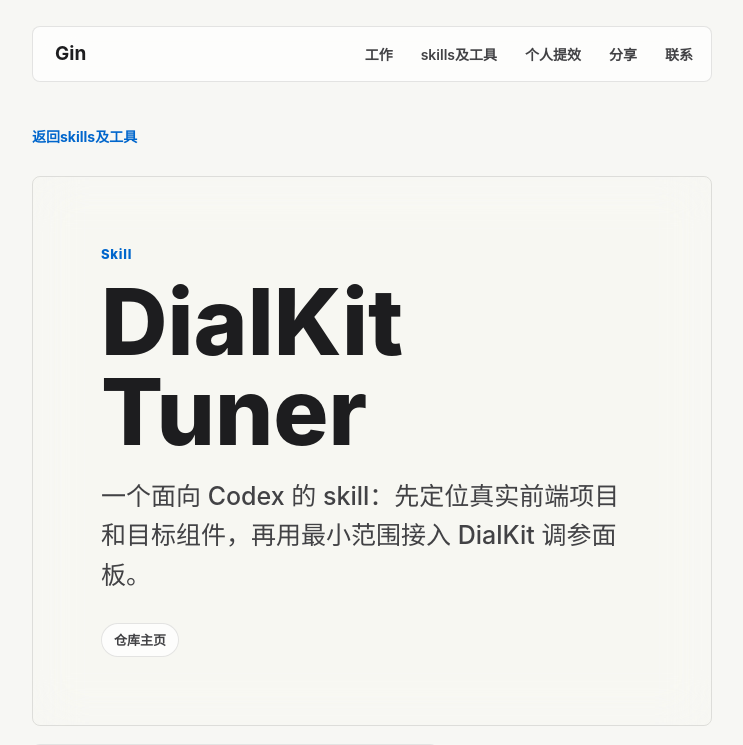
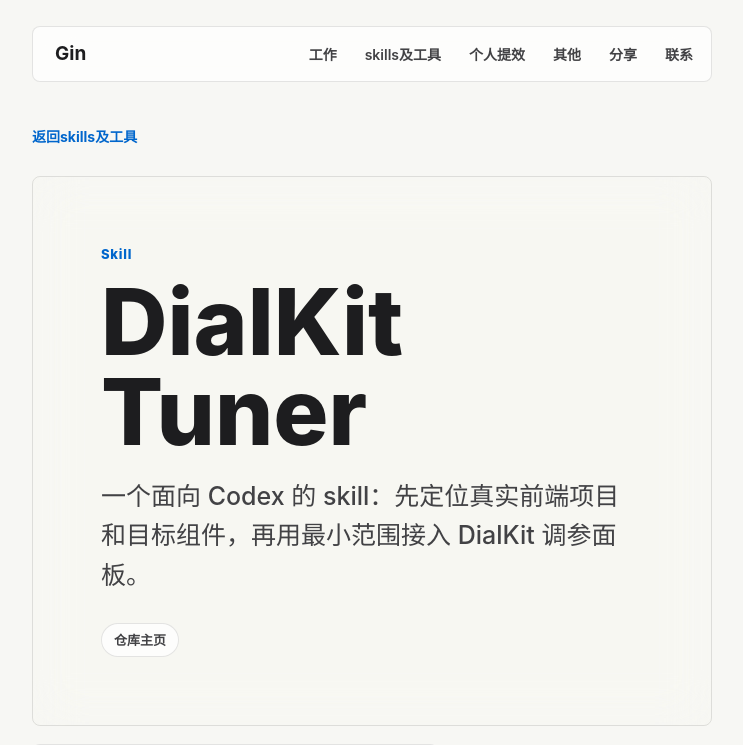
Before and after one commit to yxqhuqin222-star/gin-projects-share, a Next.js app: page /product/dialkit-tuner in a window 1280 px wide. Shown: the top 745 px of the page, without its empty margins (268-1011 px from the left). Built offline with nearby package versions, Linux system fonts and the light colour scheme.

Commit message:
Add lightweight other links module

```diff
--- a/app/admin/admin-client.tsx
+++ b/app/admin/admin-client.tsx
@@ -1,10 +1,10 @@
 "use client";
 
 import { useEffect, useMemo, useState, type ChangeEvent, type ReactNode } from "react";
-import { projectCategories, type ContactLink, type ManagedProject, type Share, type SiteContent } from "../site-data";
+import { projectCategories, type ContactLink, type ManagedProject, type OtherLink, type Share, type SiteContent } from "../site-data";
 
-type Section = "projects" | "shares" | "contacts";
-const emptyContent: SiteContent = { projects: [], shares: [], contactLinks: [] };
+type Section = "projects" | "shares" | "others" | "contacts";
+const emptyContent: SiteContent = { projects: [], shares: [], otherLinks: [], contactLinks: [] };
 
 function localId(prefix: string) {
   return `${prefix}-${Date.now().toString(36)}-${Math.random().toString(36).slice(2, 7)}`;
@@ -38,6 +38,7 @@
   const selected = useMemo(() => {
     if (section === "projects") return content.projects[selectedIndex];
     if (section === "shares") return content.shares[selectedIndex];
+    if (section === "others") return content.otherLinks[selectedIndex];
     return content.contactLinks[selectedIndex];
   }, [content, section, selectedIndex]);
 
@@ -92,12 +93,17 @@
   function updateContact(patch: Partial<ContactLink>) {
     setContent((current) => ({ ...current, contactLinks: current.contactLinks.map((item, index) => index === selectedIndex ? { ...item, ...patch } : item) })); setDirty(true);
   }
+  function updateOtherLink(patch: Partial<OtherLink>) {
+    setContent((current) => ({ ...current, otherLinks: current.otherLinks.map((item, index) => index === selectedIndex ? { ...item, ...patch } : item) })); setDirty(true);
+  }
 
   function addEntry() {
     if (section === "projects") {
       setContent((current) => ({ ...current, projects: [...current.projects, { id: localId("project"), slug: "new-project", title: "新项目", githubUrl: "https://github.com/", categoryId: projectCategories[0].id, status: "", monogram: "项目", summary: "请填写项目摘要。", intro: "请填写项目介绍。", paragraphs: ["请填写可核验的项目说明。"], isPublished: false }] })); setSelectedIndex(content.projects.length);
     } else if (section === "shares") {
       setContent((current) => ({ ...current, shares: [...current.shares, { id: localId("share"), title: "新分享", group: "Notes", summary: "请填写分享说明。" }] })); setSelectedIndex(content.shares.length);
+    } else if (section === "others") {
+      setContent((current) => ({ ...current, otherLinks: [...current.otherLinks, { id: localId("other"), title: "新入口", summary: "请填写入口说明。", href: "https://" }] })); setSelectedIndex(content.otherLinks.length);
     } else {
       setContent((current) => ({ ...current, contactLinks: [...current.contactLinks, { id: localId("contact"), label: "新联系方式", value: "", href: "mailto:" }] })); setSelectedIndex(content.contactLinks.length);
     }
@@ -107,6 +113,7 @@
   function removeEntry() {
     if (section === "projects") return;
     if (section === "shares") setContent((current) => ({ ...current, shares: current.shares.filter((_, index) => index !== selectedIndex) }));
+    else if (section === "others") setContent((current) => ({ ...current, otherLinks: current.otherLinks.filter((_, index) => index !== selectedIndex) }));
     else setContent((current) => ({ ...current, contactLinks: current.contactLinks.filter((_, index) => index !== selectedIndex) }));
     setSelectedIndex((current) => Math.max(0, current - 1));
     setDirty(true);
@@ -114,27 +121,29 @@
   function reorder(direction: -1 | 1) {
     if (section === "projects") setContent((current) => ({ ...current, projects: move(current.projects, selectedIndex, direction) }));
     if (section === "shares") setContent((current) => ({ ...current, shares: move(current.shares, selectedIndex, direction) }));
+    if (section === "others") setContent((current) => ({ ...current, otherLinks: move(current.otherLinks, selectedIndex, direction) }));
     if (section === "contacts") setContent((current) => ({ ...current, contactLinks: move(current.contactLinks, selectedIndex, direction) }));
     setSelectedIndex((current) => current + direction); setDirty(true);
   }
 
-  if (!authenticated) return <section className="admin-login" aria-labelledby="admin-title"><p className="eyebrow">Private content studio</p><h1 id="admin-title">管理站点内容。</h1><p>登录后可维护项目、分享与联系方式。保存后公开页面会即时更新。</p><form onSubmit={login}><Field label="管理密码"><input autoComplete="current-password" type="password" value={password} onChange={(event) => setPassword(event.target.value)} /></Field><button className="button primary" type="submit">登录</button></form>{issues.length ? <p className="admin-message error">{issues[0]}</p> : null}</section>;
+  if (!authenticated) return <section className="admin-login" aria-labelledby="admin-title"><p className="eyebrow">Private content studio</p><h1 id="admin-title">管理站点内容。</h1><p>登录后可维护项目、分享、其他入口与联系方式。保存后公开页面会即时更新。</p><form onSubmit={login}><Field label="管理密码"><input autoComplete="current-password" type="password" value={password} onChange={(event) => setPassword(event.target.value)} /></Field><button className="button primary" type="submit">登录</button></form>{issues.length ? <p className="admin-message error">{issues[0]}</p> : null}</section>;
 
-  const entries = section === "projects" ? content.projects : section === "shares" ? content.shares : content.contactLinks;
-  const entryName = (entry: ManagedProject | Share | ContactLink) => "slug" in entry ? entry.title : "group" in entry ? entry.title : entry.label;
+  const entries = section === "projects" ? content.projects : section === "shares" ? content.shares : section === "others" ? content.otherLinks : content.contactLinks;
+  const entryName = (entry: ManagedProject | Share | OtherLink | ContactLink) => "slug" in entry || "summary" in entry ? entry.title : "group" in entry ? entry.title : entry.label;
   const onText = (key: string) => (event: ChangeEvent<HTMLInputElement | HTMLTextAreaElement>) => {
     const value = event.target.value;
     if (section === "projects") updateProject({ [key]: value } as Partial<ManagedProject>);
     if (section === "shares") updateShare({ [key]: value } as Partial<Share>);
+    if (section === "others") updateOtherLink({ [key]: value } as Partial<OtherLink>);
     if (section === "contacts") updateContact({ [key]: value } as Partial<ContactLink>);
   };
 
   return <section className="admin-studio" aria-labelledby="admin-title">
     <div className="admin-studio-header"><div><p className="eyebrow">Private content studio</p><h1 id="admin-title">内容管理</h1></div><div className="admin-header-actions"><span>{dirty ? "有未保存改动" : "已同步"}</span><button type="button" className="text-button" onClick={logout}>退出登录</button></div></div>
     {loading ? <p className="admin-message">正在读取内容…</p> : <div className="admin-grid">
-      <aside className="admin-list" aria-label="内容条目"><div className="admin-sections">{(["projects", "shares", "contacts"] as Section[]).map((item) => <button key={item} type="button" className={section === item ? "active" : ""} onClick={() => { setSection(item); setSelectedIndex(0); }}>{item === "projects" ? "项目" : item === "shares" ? "分享" : "联系"}</button>)}</div><div className="admin-list-actions"><button type="button" onClick={addEntry}>新增</button><button type="button" disabled={selectedIndex === 0} onClick={() => reorder(-1)}>上移</button><button type="button" disabled={selectedIndex >= entries.length - 1} onClick={() => reorder(1)}>下移</button>{section !== "projects" ? <button type="button" className="danger" onClick={removeEntry}>删除</button> : null}</div><div className="admin-entry-list">{entries.map((entry, index) => <button type="button" key={entry.id} className={selectedIndex === index ? "active" : ""} onClick={() => setSelectedIndex(index)}>{entryName(entry)}</button>)}</div></aside>
-      <div className="admin-editor">{section === "projects" && selected ? <ProjectEditor project={selected as ManagedProject} onText={onText} updateProject={updateProject} /> : null}{section === "shares" && selected ? <ShareEditor share={selected as Share} onText={onText} /> : null}{section === "contacts" && selected ? <ContactEditor contact={selected as ContactLink} onText={onText} /> : null}{!selected ? <p className="admin-empty">选择或新增一条内容开始编辑。</p> : null}</div>
-      <aside className="admin-preview" aria-label="保存与预览"><p className="eyebrow">Publish check</p><h2>{dirty ? "改动尚未公开" : "内容已保存"}</h2><p>保存会一次性更新项目、分享和联系方式。字段有误时不会写入数据库。</p>{section === "projects" && selected && "slug" in selected ? <a href={`/product/${selected.slug}`} target="_blank" rel="noreferrer">打开项目公开页 ↗</a> : <a href="/" target="_blank" rel="noreferrer">打开首页 ↗</a>}<button type="button" className="button primary" disabled={!dirty || saving} onClick={save}>{saving ? "保存中…" : "保存并发布"}</button>{notice ? <p className="admin-message success">{notice}</p> : null}{issues.length ? <ul className="admin-message error">{issues.map((issue) => <li key={issue}>{issue}</li>)}</ul> : null}</aside>
+      <aside className="admin-list" aria-label="内容条目"><div className="admin-sections">{(["projects", "shares", "others", "contacts"] as Section[]).map((item) => <button key={item} type="button" className={section === item ? "active" : ""} onClick={() => { setSection(item); setSelectedIndex(0); }}>{item === "projects" ? "项目" : item === "shares" ? "分享" : item === "others" ? "其他" : "联系"}</button>)}</div><div className="admin-list-actions"><button type="button" onClick={addEntry}>新增</button><button type="button" disabled={selectedIndex === 0} onClick={() => reorder(-1)}>上移</button><button type="button" disabled={selectedIndex >= entries.length - 1} onClick={() => reorder(1)}>下移</button>{section !== "projects" ? <button type="button" className="danger" onClick={removeEntry}>删除</button> : null}</div><div className="admin-entry-list">{entries.map((entry, index) => <button type="button" key={entry.id} className={selectedIndex === index ? "active" : ""} onClick={() => setSelectedIndex(index)}>{entryName(entry)}</button>)}</div></aside>
+      <div className="admin-editor">{section === "projects" && selected ? <ProjectEditor project={selected as ManagedProject} onText={onText} updateProject={updateProject} /> : null}{section === "shares" && selected ? <ShareEditor share={selected as Share} onText={onText} /> : null}{section === "others" && selected ? <OtherLinkEditor link={selected as OtherLink} onText={onText} /> : null}{section === "contacts" && selected ? <ContactEditor contact={selected as ContactLink} onText={onText} /> : null}{!selected ? <p className="admin-empty">选择或新增一条内容开始编辑。</p> : null}</div>
+      <aside className="admin-preview" aria-label="保存与预览"><p className="eyebrow">Publish check</p><h2>{dirty ? "改动尚未公开" : "内容已保存"}</h2><p>保存会一次性更新项目、分享、其他入口和联系方式。字段有误时不会写入数据库。</p>{section === "projects" && selected && "slug" in selected ? <a href={`/product/${selected.slug}`} target="_blank" rel="noreferrer">打开项目公开页 ↗</a> : <a href="/" target="_blank" rel="noreferrer">打开首页 ↗</a>}<button type="button" className="button primary" disabled={!dirty || saving} onClick={save}>{saving ? "保存中…" : "保存并发布"}</button>{notice ? <p className="admin-message success">{notice}</p> : null}{issues.length ? <ul className="admin-message error">{issues.map((issue) => <li key={issue}>{issue}</li>)}</ul> : null}</aside>
     </div>}
   </section>;
 }
@@ -147,6 +156,10 @@
   return <><div className="admin-editor-heading"><div><p className="eyebrow">Share</p><h2>{share.title}</h2></div></div><div className="admin-fields"><Field label="标题"><input value={share.title} onChange={onText("title")} /></Field><Field label="分组"><input value={share.group} onChange={onText("group")} /></Field><Field label="摘要"><textarea value={share.summary} onChange={onText("summary")} /></Field></div></>;
 }
 
+function OtherLinkEditor({ link, onText }: { link: OtherLink; onText: (key: string) => (event: ChangeEvent<HTMLInputElement | HTMLTextAreaElement>) => void }) {
+  return <><div className="admin-editor-heading"><div><p className="eyebrow">Other</p><h2>{link.title}</h2></div></div><div className="admin-fields"><Field label="名称"><input value={link.title} onChange={onText("title")} /></Field><Field label="简单说明"><textarea value={link.summary} onChange={onText("summary")} /></Field><Field label="跳转链接"><input inputMode="url" value={link.href} onChange={onText("href")} /></Field></div></>;
+}
+
 function ContactEditor({ contact, onText }: { contact: ContactLink; onText: (key: string) => (event: ChangeEvent<HTMLInputElement | HTMLTextAreaElement>) => void }) {
   return <><div className="admin-editor-heading"><div><p className="eyebrow">Contact</p><h2>{contact.label}</h2></div></div><div className="admin-fields"><Field label="标签"><input value={contact.label} onChange={onText("label")} /></Field><Field label="显示内容"><input value={contact.value} onChange={onText("value")} /></Field><Field label="链接"><input value={contact.href} onChange={onText("href")} /></Field></div></>;
 }
--- a/app/content-schema.ts
+++ b/app/content-schema.ts
@@ -1,6 +1,7 @@
 import {
   type ContactLink,
   type ManagedProject,
+  type OtherLink,
   type ProjectCategoryId,
   projectCategories,
   type Share,
@@ -16,6 +17,7 @@
 const MAX_PROJECTS = 100;
 const MAX_SHARES = 100;
 const MAX_CONTACTS = 30;
+const MAX_OTHER_LINKS = 100;
 const categoryIds = new Set<string>(projectCategories.map((item) => item.id));
 
 function text(
@@ -149,6 +151,22 @@
   };
 }
 
+function validateOtherLink(value: unknown, index: number, issues: string[]): OtherLink | null {
+  if (!value || typeof value !== "object") {
+    issues.push(`第${index + 1}条其他内容格式不正确。`);
+    return null;
+  }
+  const input = value as Record<string, unknown>;
+  const id = text(input.id, `其他内容 ${index + 1} ID`, issues, { max: 80 });
+  if (id && !ID_PATTERN.test(id)) issues.push(`其他内容 ${index + 1} ID格式无效。`);
+  return {
+    id,
+    title: text(input.title, `其他内容 ${index + 1}名称`, issues, { max: 140 }),
+    summary: text(input.summary, `其他内容 ${index + 1}说明`, issues, { max: 500 }),
+    href: safeUrl(input.href, `其他内容 ${index + 1}链接`, issues, { required: true }) ?? "",
+  };
+}
+
 function duplicateIssues(values: string[], label: string, issues: string[]) {
   const seen = new Set<string>();
   for (const value of values) {
@@ -170,11 +188,15 @@
   const contactLinks = array(input.contactLinks, "联系方式", issues, MAX_CONTACTS)
     .map((contact, index) => validateContact(contact, index, issues))
     .filter((contact): contact is ContactLink => Boolean(contact));
+  const otherLinks = array(input.otherLinks ?? [], "其他内容", issues, MAX_OTHER_LINKS)
+    .map((link, index) => validateOtherLink(link, index, issues))
+    .filter((link): link is OtherLink => Boolean(link));
 
   duplicateIssues(projects.map((project) => project.slug), "项目 slug", issues);
   duplicateIssues(projects.map((project) => project.id), "项目 ID", issues);
   duplicateIssues(shares.map((share) => share.id), "分享 ID", issues);
   duplicateIssues(contactLinks.map((contact) => contact.id), "联系方式 ID", issues);
+  duplicateIssues(otherLinks.map((link) => link.id), "其他内容 ID", issues);
 
-  return issues.length ? { ok: false, issues } : { ok: true, data: { projects, shares, contactLinks } };
+  return issues.length ? { ok: false, issues } : { ok: true, data: { projects, shares, contactLinks, otherLinks } };
 }
--- a/app/globals.css
+++ b/app/globals.css
@@ -2951,8 +2951,14 @@
 
   .detail-summary,
   .share-list,
-  .contact-list {
+  .contact-list,
+  .other-link-list {
     grid-template-columns: 1fr;
+  }
+
+  .other-link-list a {
+    grid-template-columns: 1fr;
+    gap: 10px;
   }
 
   .error-page-shell {
@@ -3508,6 +3514,54 @@
   line-height: 1.68;
 }
 
+.other-link-list {
+  display: grid;
+  margin-top: 28px;
+  border-top: 1px solid var(--line);
+}
+
+.other-link-list a {
+  display: grid;
+  grid-template-columns: minmax(0, 1fr) auto;
+  align-items: center;
+  gap: 24px;
+  border-bottom: 1px solid var(--line);
+  padding: 22px 4px;
+  color: inherit;
+  transition: background 180ms var(--ease);
+}
+
+.other-link-list a:hover,
+.other-link-list a:focus-visible {
+  background: linear-gradient(90deg, transparent, rgba(19, 95, 195, 0.07));
+}
+
+.other-link-list span {
+  display: grid;
+  gap: 6px;
+  min-width: 0;
+}
+
+.other-link-list strong {
+  color: var(--fg);
+  font-size: 19px;
+  font-weight: 740;
+  letter-spacing: -0.02em;
+}
+
+.other-link-list small {
+  color: var(--muted);
+  font-size: 13px;
+  line-height: 1.6;
+}
+
+.other-link-list b {
+  color: var(--accent);
+  font-size: 13px;
+  font-weight: 720;
+  white-space: nowrap;
+}
+
 .contact-section {
   padding-bottom: 18px;
 }
--- a/app/page.tsx
+++ b/app/page.tsx
@@ -79,6 +79,9 @@
 export default async function Home() {
   const content = await getPublicSiteContent();
   const publishedProjects = content.projects.filter((project) => project.isPublished);
+  const visibleModuleItems = moduleItems.filter(
+    (item) => item.id !== "other" || content.otherLinks.length > 0,
+  );
   const projectGroups = projectCategories.map((category) => ({
     ...category,
     description: "description" in category ? category.description : "",
@@ -87,7 +90,7 @@
 
   return (
     <main id="top">
-      <PortfolioRail items={moduleItems} />
+      <PortfolioRail items={visibleModuleItems} />
 
       <div className="portfolio-page">
         <header className="portfolio-mobile-header" aria-label="移动端站点头部">
@@ -176,6 +179,39 @@
           </div>
         </section>
 
+        {content.otherLinks.length ? (
+          <section
+            className="portfolio-section other-section"
+            id="other"
+            aria-labelledby="other-title"
+          >
+            <div className="section-heading split-heading">
+              <div>
+                <p className="eyebrow">{content.otherLinks.length} links</p>
+                <h2 id="other-title">其他</h2>
+              </div>
+              <p>不需要项目截图或详情页的轻量入口，保留必要说明与跳转链接。</p>
+            </div>
+
+            <div className="other-link-list">
+              {content.otherLinks.map((link) => (
+                <a
+                  href={link.href}
+                  key={link.id}
+                  target="_blank"
+                  rel="noreferrer"
+                >
+                  <span>
+                    <strong>{link.title}</strong>
+                    <small>{link.summary}</small>
+                  </span>
+                  <b aria-hidden="true">打开链接 →</b>
+                </a>
+              ))}
+            </div>
+          </section>
+        ) : null}
+
         <section
           className="portfolio-section contact-section"
           id="contact"
--- a/app/portfolio-rail.tsx
+++ b/app/portfolio-rail.tsx
@@ -37,6 +37,14 @@
     return (
       <svg aria-hidden="true" viewBox="0 0 24 24">
         <path d="M12 21s-7.5-4.5-9.3-9.3C1.4 8.1 3.4 5 6.7 5c2 0 3.4 1 4.3 2.3C11.9 6 13.3 5 15.3 5c3.3 0 5.3 3.1 4 6.7C17.5 16.5 12 21 12 21Z" />
+      </svg>
+    );
+  }
+
+  if (id === "other") {
+    return (
+      <svg aria-hidden="true" viewBox="0 0 24 24">
+        <path d="M7 4h10a3 3 0 0 1 3 3v10a3 3 0 0 1-3 3H7a3 3 0 0 1-3-3V7a3 3 0 0 1 3-3Zm1 4v3h3V8H8Zm0 5v3h3v-3H8Zm5-5v3h3V8h-3Zm0 5v3h3v-3h-3Z" />
       </svg>
     );
   }
--- a/app/site-data.ts
+++ b/app/site-data.ts
@@ -18,6 +18,11 @@
 
 export const moduleItems = [
   ...projectModuleItems,
+  {
+    id: "other",
+    label: "其他",
+    description: "不需要图片或详情页的轻量入口。",
+  },
   {
     id: "writing",
     label: "分享",
@@ -74,10 +79,18 @@
   href: string;
 };
 
+export type OtherLink = {
+  id: string;
+  title: string;
+  summary: string;
+  href: string;
+};
+
 export type SiteContent = {
   projects: ManagedProject[];
   shares: Share[];
   contactLinks: ContactLink[];
+  otherLinks: OtherLink[];
 };
 
 export const featuredProjectSlugs = [
@@ -394,5 +407,6 @@
       ...link,
       id: `contact-${index + 1}`,
     })),
+    otherLinks: [],
   };
 }
```
Also changed, not shown: 2 other files (tests, documents, lock files or other folders).
